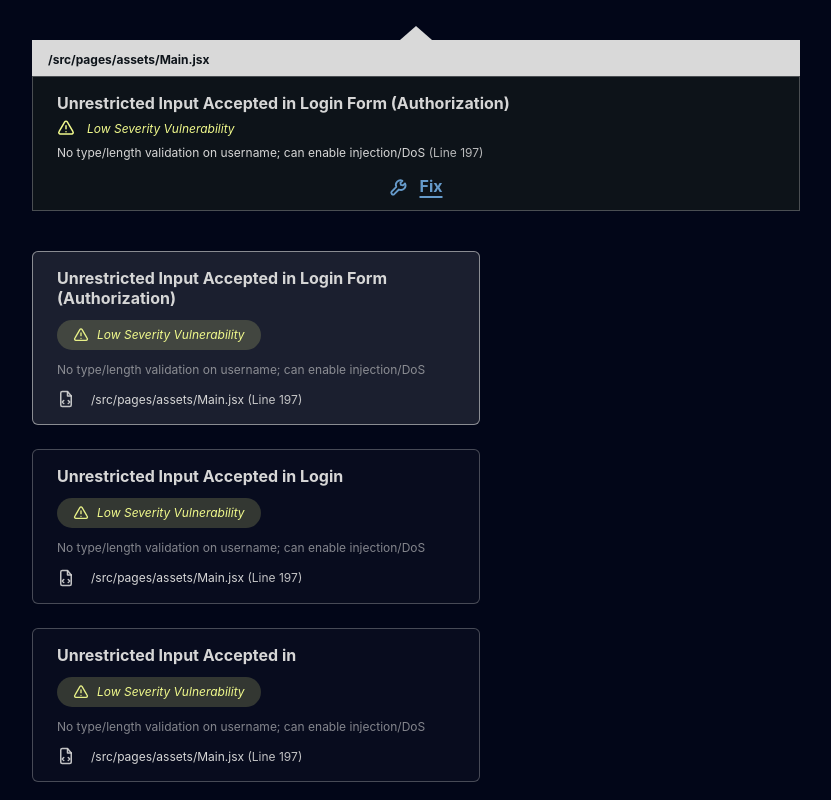
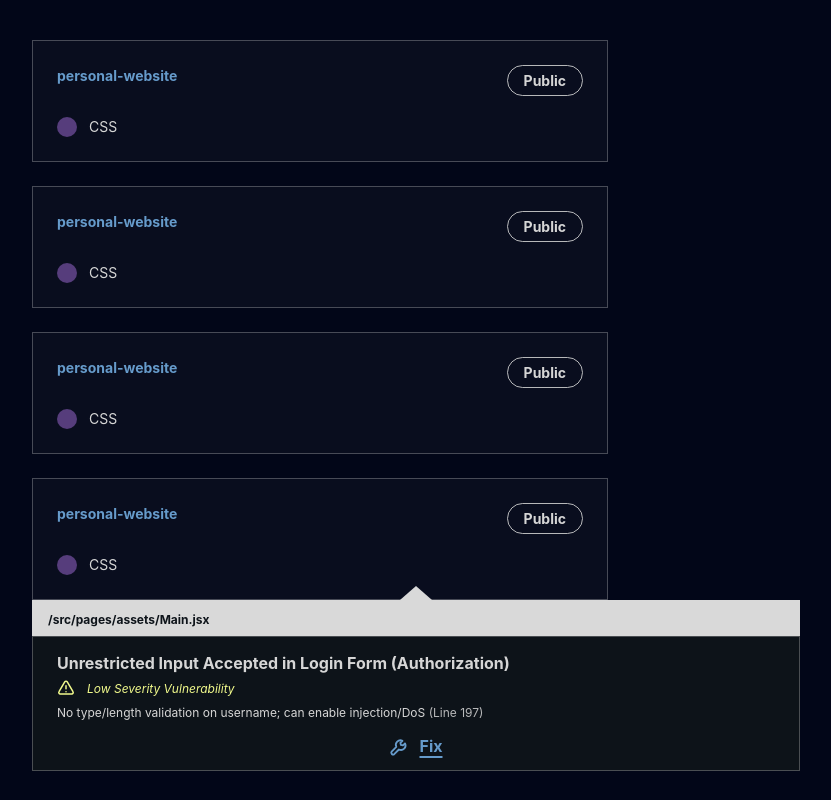
Before and after one commit to jkuo630/Trojan, a Next.js app in the folder frontend/: page /testing in a window 1280 px wide. Shown: the top 800 px of the page, without its empty margins (0-831 px from the left). Built offline with nearby package versions, Linux system fonts and the light colour scheme.

Commit message:
github component

```diff
--- /dev/null
+++ b/frontend/app/testing/MockRepos.tsx
@@ -0,0 +1,9 @@
+// src/app/testing/MockRepos.ts
+import type { GithubRepoDisplayData } from "../../components/GithubRepoDisplay";
+
+export const mockRepos: GithubRepoDisplayData[] = [
+  { repoName: "personal-website", publicStatus: "Public", language: "CSS" },
+  { repoName: "personal-website", publicStatus: "Public", language: "CSS" },
+  { repoName: "personal-website", publicStatus: "Public", language: "CSS" },
+  { repoName: "personal-website", publicStatus: "Public", language: "CSS" },
+];
--- a/frontend/app/testing/page.tsx
+++ b/frontend/app/testing/page.tsx
@@ -5,6 +5,8 @@ import * as React from "react";
 import { VulnerabilityCard } from "../../components/Vulnerability";
 import { VulnerabilityPopUp } from "../../components/VulnerabilityPopUp";
 import { mockFindings } from "./MockFindings";
+import { GithubRepoDisplay } from "../../components/GithubRepoDisplay";
+import { mockRepos } from "./MockRepos";
 
 type FixState = "default" | "fixing" | "fixed";
 
@@ -66,8 +68,26 @@ export default function TestingPage() {
     window.__markFixed = () => markFixedFromBackend(selected);
   }, [markFixedFromBackend, selected]);
 
+  const [selectedRepo, setSelectedRepo] = React.useState(0);
+
+{mockRepos.map((r, i) => (
+  <GithubRepoDisplay
+    key={i}
+    data={r}
+    selected={i === selectedRepo}
+    onClick={() => setSelectedRepo(i)} // later: route to next page
+  />
+))}
+
+
   return (
     <main className="min-h-screen bg-slate-950 px-8 py-10">
+        <div className="max-w-xl space-y-6">
+  {mockRepos.map((r, i) => (
+    <GithubRepoDisplay key={i} data={r} />
+  ))}
+</div>
+
       <div className="max-w-4xl space-y-10">
         {/* PopUp mirrors the SELECTED card's state */}
         <div className="max-w-3xl">
--- /dev/null
+++ b/frontend/components/GithubRepoDisplay.tsx
@@ -0,0 +1,106 @@
+"use client";
+
+import * as React from "react";
+
+export type RepoVisibility = "Public" | "Private" | "Internal";
+
+export type GithubRepoDisplayData = {
+  repoName: string; // backend text
+  publicStatus: RepoVisibility; // backend value
+  language: string; // backend text
+};
+
+export type GithubRepoDisplayProps = {
+  data: GithubRepoDisplayData;
+  selected?: boolean;
+  onClick?: () => void;
+  className?: string;
+};
+
+function cx(...classes: Array<string | false | null | undefined>) {
+  return classes.filter(Boolean).join(" ");
+}
+
+/**
+ * GitHub language colors come from GitHub Linguist (languages.yml "color").
+ * Keeping a small subset + fallback for now.
+ */
+const LANGUAGE_COLORS: Record<string, string> = {
+  CSS: "#563d7c",
+  JavaScript: "#f1e05a",
+  TypeScript: "#3178c6",
+  HTML: "#e34c26",
+  Python: "#3572A5",
+  Java: "#b07219",
+  "C++": "#f34b7d",
+  C: "#555555",
+  Go: "#00ADD8",
+  Ruby: "#701516",
+  Rust: "#dea584",
+  Shell: "#89e051",
+};
+
+function languageDotColor(language: string) {
+  return LANGUAGE_COLORS[language] ?? "rgb(var(--gray-rgb)/0.55)";
+}
+
+export function GithubRepoDisplay({
+  data,
+  selected = false,
+  onClick,
+  className,
+}: GithubRepoDisplayProps) {
+  return (
+    <button
+      type="button"
+      onClick={onClick}
+      aria-pressed={selected}
+      className={cx(
+        "w-full text-left border rounded-none transition",
+        "px-6 py-6",
+        "cursor-pointer",
+        "focus:outline-none focus-visible:ring-2 focus-visible:ring-[rgb(var(--blue-rgb)/0.50)]",
+        selected
+          ? "border-[rgb(var(--foreground-rgb)/0.55)] bg-[rgb(var(--foreground-rgb)/0.08)]"
+          : "border-[rgb(var(--foreground-rgb)/0.30)] bg-[rgb(var(--foreground-rgb)/0.03)] hover:bg-[rgb(var(--foreground-rgb)/0.06)] hover:border-[rgb(var(--foreground-rgb)/0.45)]",
+        className
+      )}
+    >
+      {/* top row */}
+      <div className="flex items-start justify-between gap-4">
+        <div
+          className="text-[14px] font-bold font-[var(--font-sans)] text-[var(--blue)]"
+          title={data.repoName}
+        >
+          {data.repoName}
+        </div>
+
+        <div className="shrink-0">
+          <span
+            className={cx(
+              "inline-flex items-center justify-center",
+              "rounded-full",
+              "border border-[rgb(var(--gray-rgb)/0.85)]",
+              "px-4 py-1",
+              "text-[14px] font-bold font-[var(--font-sans)] text-[var(--gray)]"
+            )}
+          >
+            {data.publicStatus}
+          </span>
+        </div>
+      </div>
+
+      {/* language row */}
+      <div className="mt-5 flex items-center gap-3">
+        <span
+          className="h-5 w-5 rounded-full"
+          style={{ backgroundColor: languageDotColor(data.language) }}
+          aria-hidden="true"
+        />
+        <span className="text-[14px] font-normal font-[var(--font-sans)] text-[var(--gray)]">
+          {data.language}
+        </span>
+      </div>
+    </button>
+  );
+}
```
